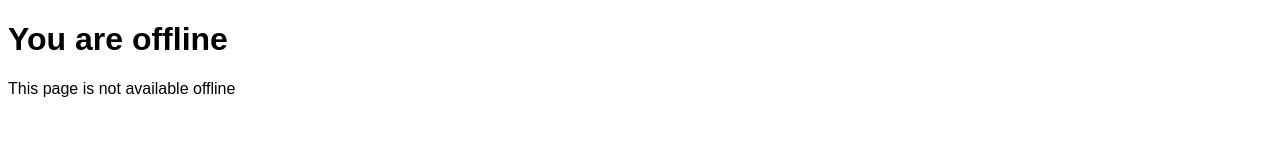
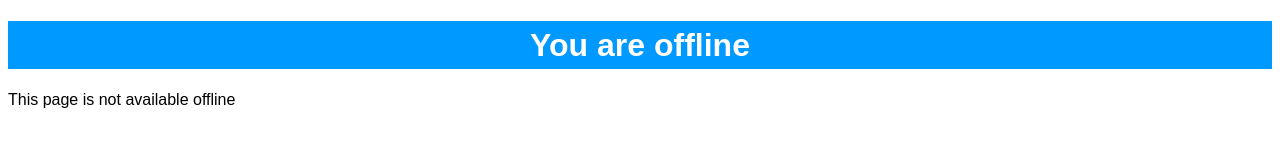
Before and after one commit to jath03/jath03.github.io, a plain HTML site: page offline.html in a window 1280 px wide. Drawn offline with Linux system fonts and the light colour scheme.

Commit message:
Improvements

```diff
--- a/offline.html
+++ b/offline.html
@@ -8,8 +8,10 @@
     <link href="/manifest.json" rel="manifest" />
   </head>
   <body>
-    <div id="Title">
-      <h1>You are offline</h1>
+    <div id="header">
+      <div id="title">
+        <h1 class="title">You are offline</h1>
+      </div>
     </div>
     <p>This page is not available offline</p>
   </body>
```
